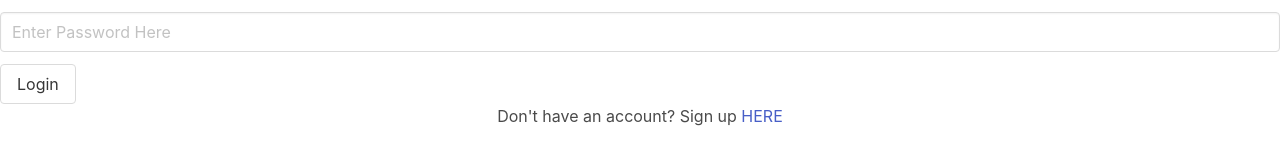
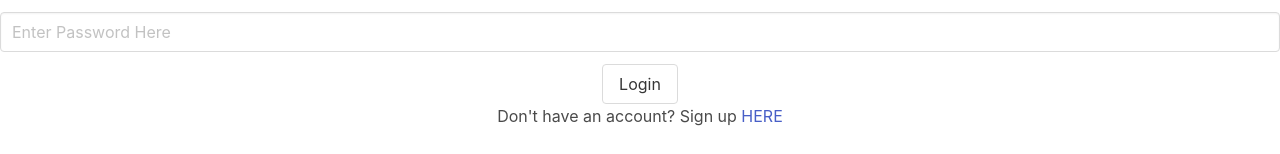
Before and after one commit to amandakso/odin-blog-cms, a React (Create React App) app: page /login in a window 1280 px wide. Shown: the part 128-282 px from the top of the page. Built offline with nearby package versions, Linux system fonts and the light colour scheme.

Commit message:
shift login button on login page

```diff
--- a/src/components/Login.js
+++ b/src/components/Login.js
@@ -73,7 +73,7 @@ const Login = () => {
             />
           </div>
         </div>
-        <div className="field is-grouped">
+        <div className="field">
           <div className="control">
             <button className="button" onClick={(e) => loginUser(e)}>
               Login
```
